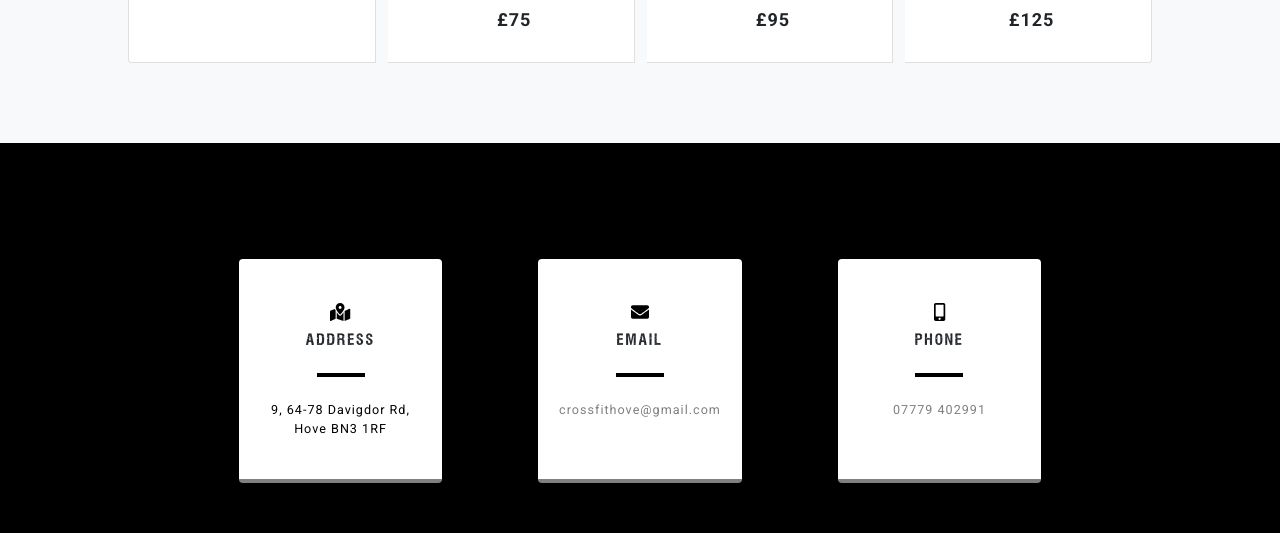
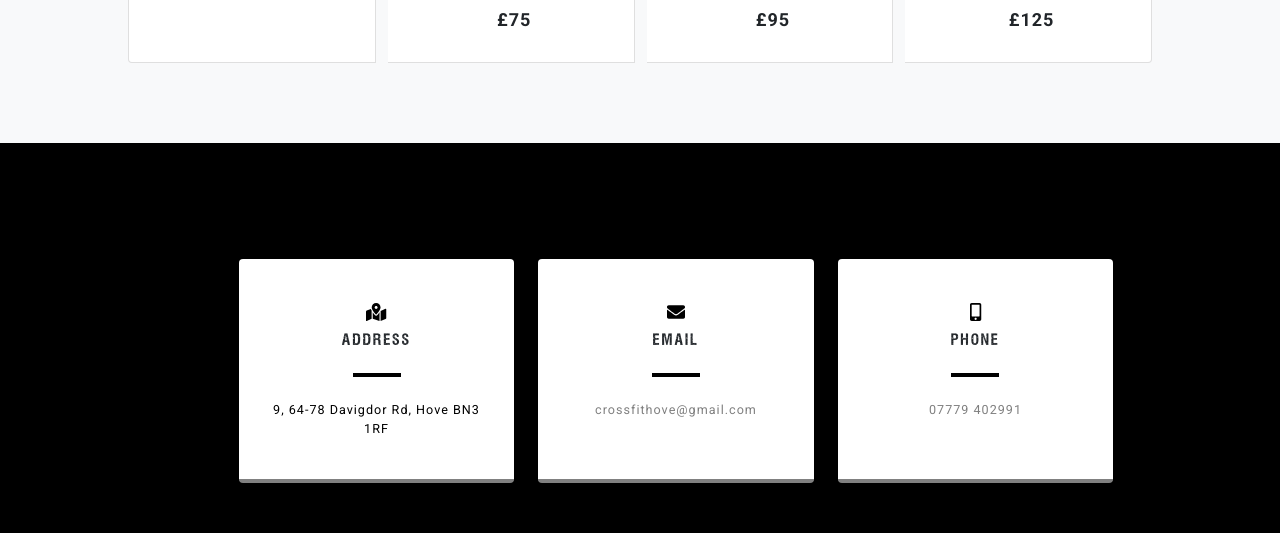
Before and after one commit to StevePilcher/CrossFit-Hove-Refresh, a plain HTML site: page index.html in a window 1280 px wide. Shown: the part 3849-4382 px from the top of the page. Drawn offline with nearby package versions, Linux system fonts and the light colour scheme; a web font is replaced by a local one.

Commit message:
Edit width of contact cards

```diff
--- a/index.html
+++ b/index.html
@@ -404,7 +404,7 @@
       <div class="container" id="contact-box">
         <div class="row">
           <div class="col-md-4 mb-3 mb-md-0">
-            <div class="card py-4 h-75">
+            <div class="card py-4 h-75 w-100">
               <div class="card-body text-center">
                 <i class="fas fa-map-marked-alt text-primary mb-2"></i>
                 <h4 class="text-uppercase m-0">Address</h4>
@@ -421,7 +421,7 @@
             </div>
           </div>
           <div class="col-md-4 mb-3 mb-md-0">
-            <div class="card py-4 h-75">
+            <div class="card py-4 h-75 w-100">
               <div class="card-body text-center">
                 <i class="fas fa-envelope text-primary mb-2"></i>
                 <h4 class="text-uppercase m-0">Email</h4>
@@ -433,7 +433,7 @@
             </div>
           </div>
           <div class="col-md-4 mb-3 mb-md-0">
-            <div class="card py-4 h-75">
+            <div class="card py-4 h-75 w-100">
               <div class="card-body text-center">
                 <i class="fas fa-mobile-alt text-primary mb-2"></i>
                 <h4 class="text-uppercase m-0">Phone</h4>
```
